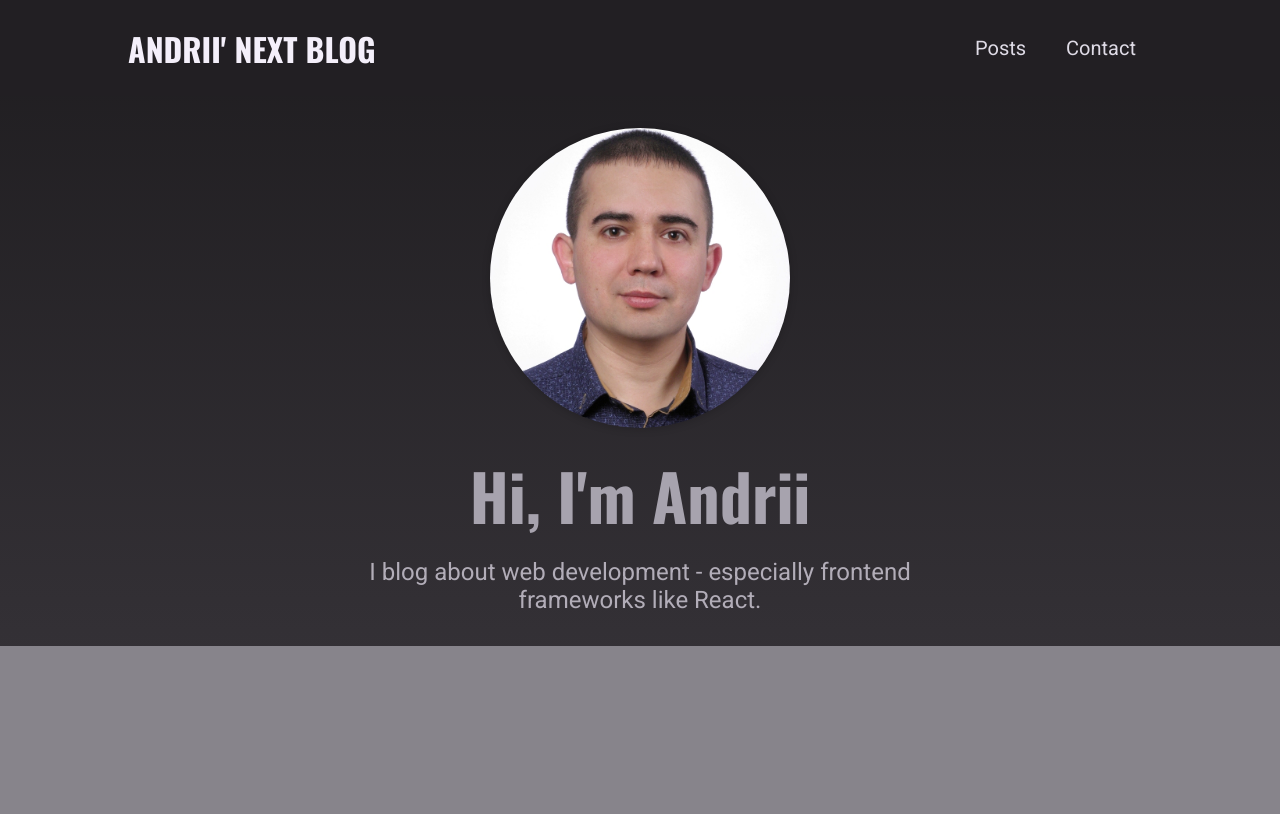
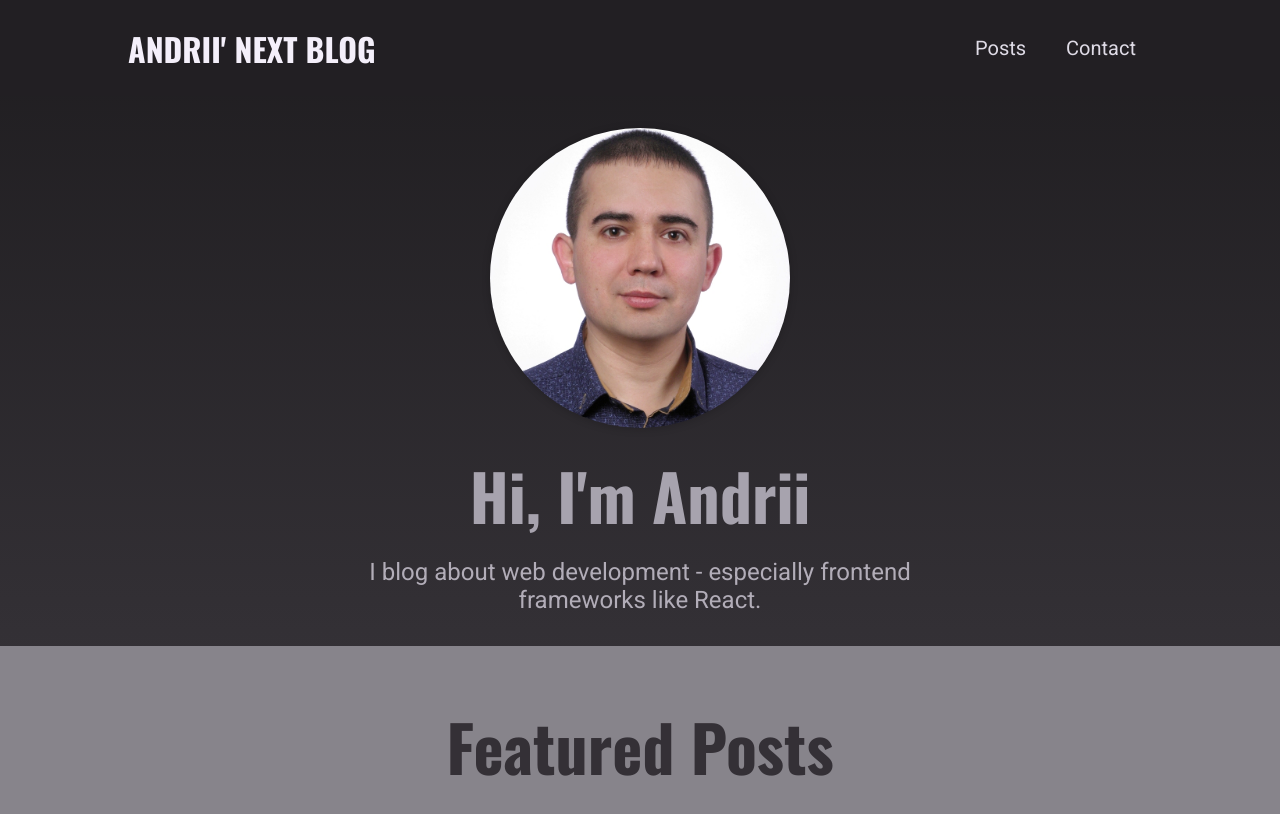
Before and after one commit to Andrew-Mysaka/blog, a Next.js app: page / in a window 1280 px wide. Shown: the top 814 px of the page. Built offline with nearby package versions, Linux system fonts and the light colour scheme.

Commit message:
Starting Work On The "Featured Posts" Part

```diff
--- a/components/home-page/featured-posts.js
+++ b/components/home-page/featured-posts.js
@@ -1,9 +1,12 @@
 
-function FeaturedPosts() {
+import classes from "./featured-posts.module.css";
+
+function FeaturedPosts(props) {
     return (
-        <>
+        <section className={classes.latest}>
+            <h2>Featured Posts</h2>
 
-        </>
+        </section>
     );
 }
 
```
Also changed, not shown: components/posts/post-item.js (added, +8 -0 lines), components/posts/posts-grid.js (added, +16 -0 lines), components/posts/all-posts.module.css (renamed from styles/all-posts.module.css), components/posts/post-content.module.css (renamed from styles/post-content.module.css), components/posts/post-header.module.css (renamed from styles/post-header.module.css), components/posts/post-item.module.css (renamed from styles/post-item.module.css), components/posts/posts-grid.module.css (renamed from styles/posts-grid.module.css).
